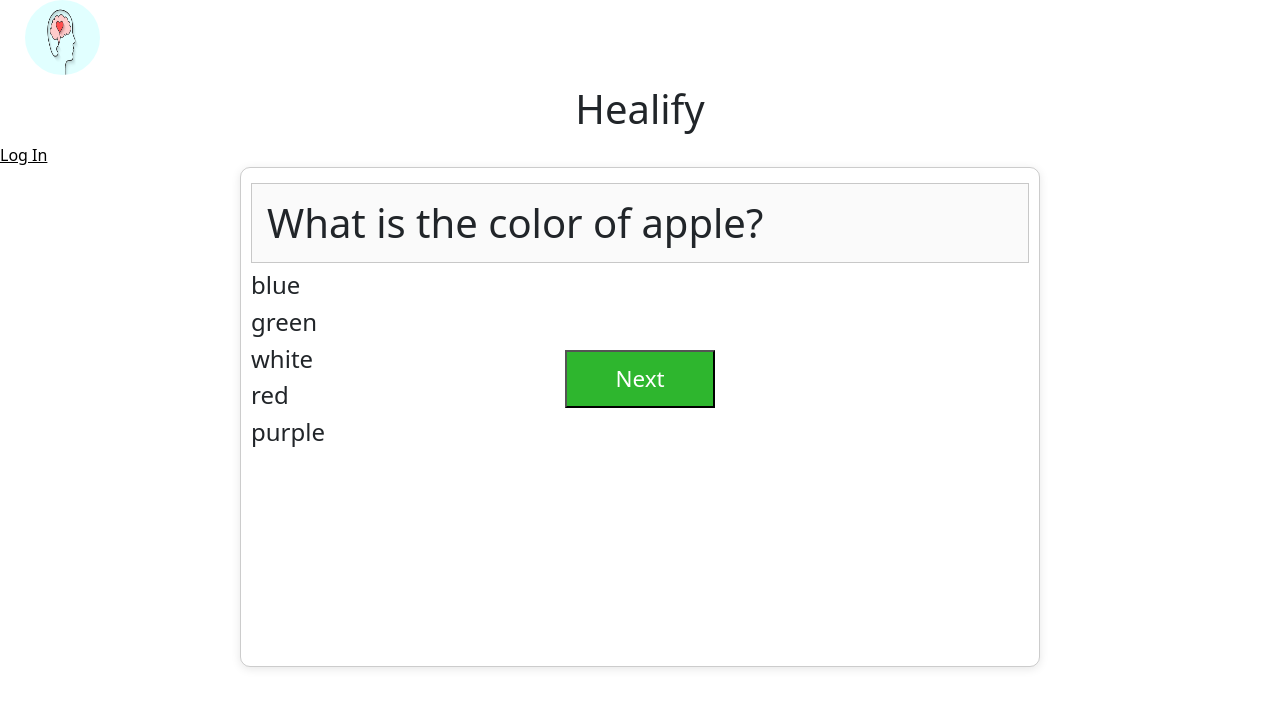
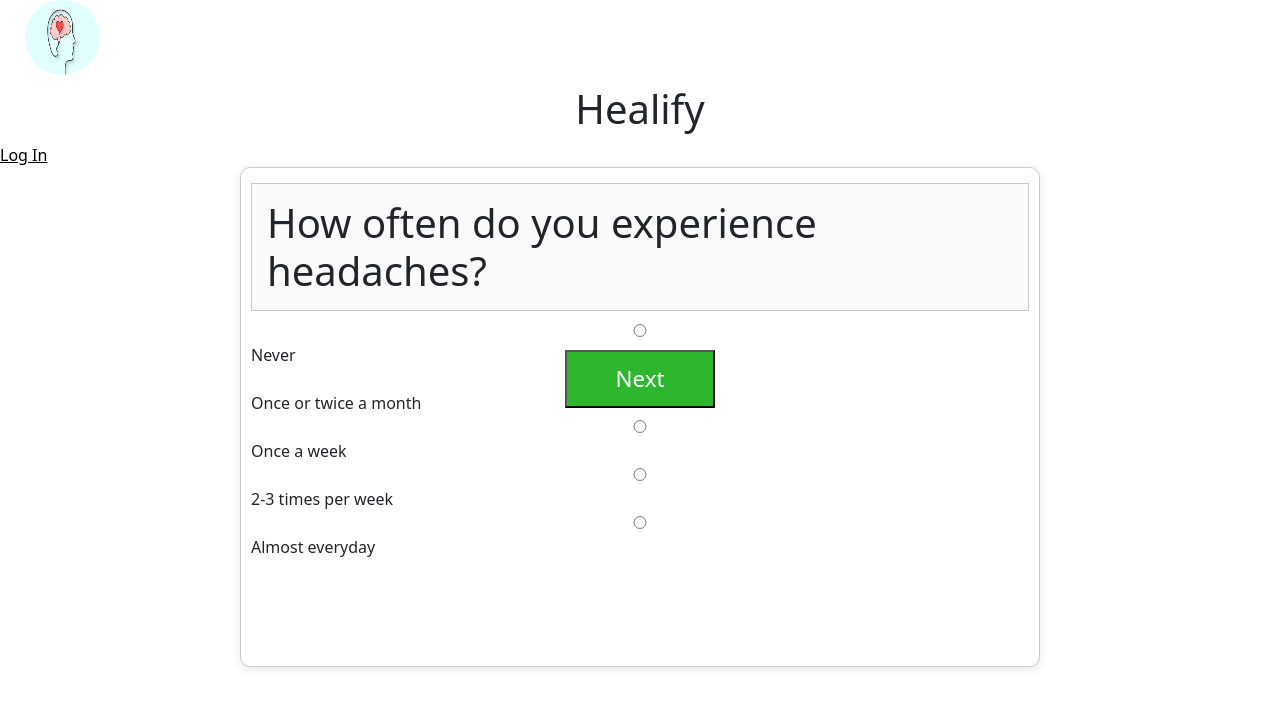
Before and after one commit to SE-Project-Team/Healify, a React (Create React App) app in the folder healify/: page /Quiz in a window 1280 px wide. Shown: the top 708 px of the page. Built offline with nearby package versions, Linux system fonts and the light colour scheme.

Commit message:
Radio Buttons Added

```diff
--- a/healify/src/Components/Quiz.js
+++ b/healify/src/Components/Quiz.js
@@ -1,5 +1,4 @@
-import React from "react";
-import image from "../Assets/homePage.webp";
+import React, { Component } from "react";
 import brainImg from "../Assets/brain.jpg";
 import styles from "./Quiz.module.css";
 import styles2 from "./Home.module.css";
@@ -8,10 +7,22 @@ import SpecificQuestion from "./Quiz/Question";
 import { useState } from "react";
 
 export const Quiz = () => {
+  const [option, setOption] = useState(-1);
+  const handleChange = (e) => {
+    const { name, value } = e.target;
+    setOption(value);
+    console.log(option);
+  };
   let i = 0;
-  const [arr, setArr] = useState(Questions);
-  const [que, setQue] = useState(Questions[0]);
+  const [counter, setCounter] = useState(0);
+  const [que, setQue] = useState(Questions[counter]);
   console.log(Questions);
+  const newQue = () => {
+    setCounter(counter + 1);
+    if (counter < 12) {
+      setQue(Questions[counter]);
+    }
+  };
   return (
     <>
       <header>
@@ -22,11 +33,45 @@ export const Quiz = () => {
         </a>
       </header>
       <div className={styles.quizcontainer}>
-        <SpecificQuestion key={que.id} {...que}></SpecificQuestion>
-        <button
-          className={styles.playBtn}
-          onClick={() => setQue(Questions[++i])}
-        >
+        <div>
+          <h1 className={styles.quizquestionBox}>{que.que}</h1>
+          <input
+            type="radio"
+            value={que.op1}
+            name={que}
+            onChange={handleChange}
+          />{" "}
+          {que.op1}
+          <input
+            type="radio"
+            value={que.op2}
+            name={que}
+            onChange={handleChange}
+          />{" "}
+          {que.op2}
+          <input
+            type="radio"
+            value={que.op3}
+            name={que}
+            onChange={handleChange}
+          />{" "}
+          {que.op3}
+          <input
+            type="radio"
+            value={que.op4}
+            name={que}
+            onChange={handleChange}
+          />{" "}
+          {que.op4}
+          <input
+            type="radio"
+            value={que.op4}
+            name={que}
+            onChange={handleChange}
+          />{" "}
+          {que.op5}
+        </div>
+        <button className={styles.playBtn} onClick={newQue}>
           Next
         </button>
       </div>
--- a/healify/src/Components/Quiz/Question.js
+++ b/healify/src/Components/Quiz/Question.js
@@ -1,16 +1,53 @@
 import React from "react";
+import { useState } from "react";
 import styles from "./Question.module.css";
 
 const Question = ({ que, op1, op2, op3, op4, op5 }) => {
+  const [option, setOption] = useState(-1);
+  const handleChange = (e) => {
+    const { name, value } = e.target;
+    setOption(value);
+    console.log(option);
+  };
   return (
     <div>
       <div>
         <h1 className={styles.quizquestionBox}>{que}</h1>
-        <h4>{op1}</h4>
-        <h4>{op2}</h4>
-        <h4>{op3}</h4>
-        <h4>{op4}</h4>
-        <h4>{op5}</h4>
+        <input
+          type="radio"
+          value={op1}
+          name={que}
+          onChange={handleChange}
+        />{" "}
+        {op1}
+        <input
+          type="radio"
+          value={op1}
+          name={que}
+          onChange={handleChange}
+        />{" "}
+        {op2}
+        <input
+          type="radio"
+          value={op1}
+          name={que}
+          onChange={handleChange}
+        />{" "}
+        {op3}
+        <input
+          type="radio"
+          value={op1}
+          name={que}
+          onChange={handleChange}
+        />{" "}
+        {op4}
+        <input
+          type="radio"
+          value={op1}
+          name={que}
+          onChange={handleChange}
+        />{" "}
+        {op5}
       </div>
     </div>
   );
--- a/healify/src/Components/Quiz/Questions.js
+++ b/healify/src/Components/Quiz/Questions.js
@@ -1,20 +1,110 @@
 export const Questions = [
   {
     id: 1,
-    que: "What is the color of apple?",
-    op1: "blue",
-    op2: "green",
-    op3: "white",
-    op4: "red",
-    op5: "purple",
+    que: "How often do you experience headaches?",
+    op1: "Never",
+    op2: "Once or twice a month",
+    op3: "Once a week",
+    op4: "2-3 times per week",
+    op5: "Almost everyday",
   },
   {
     id: 2,
-    que: "Which of the following is an animal?",
-    op1: "Car",
-    op2: "box",
-    op3: "dog",
-    op4: "bus",
-    op5: "plane",
+    que: "How often do you experience tense muscles, sore back and neck?",
+    op1: "Never",
+    op2: "Once or twice a month",
+    op3: "Once a week",
+    op4: "2-3 times per week",
+    op5: "Almost everyday",
+  },
+  {
+    id: 3,
+    que: "How often do you experience fatigue?",
+    op1: "Never",
+    op2: "Once or twice a month",
+    op3: "Once a week",
+    op4: "2-3 times per week",
+    op5: "Almost everyday",
+  },
+  {
+    id: 4,
+    que: "How often do you experience anxiety, worry or phobias?",
+    op1: "Never",
+    op2: "Once or twice a month",
+    op3: "Once a week",
+    op4: "2-3 times per week",
+    op5: "Almost everyday",
+  },
+  {
+    id: 5,
+    que: "How often do you experience difficulty falling asleep?",
+    op1: "Never",
+    op2: "Once or twice a month",
+    op3: "Once a week",
+    op4: "2-3 times per week",
+    op5: "Almost everyday",
+  },
+  {
+    id: 6,
+    que: "How often do you experience irritability?",
+    op1: "Never",
+    op2: "Once or twice a month",
+    op3: "Once a week",
+    op4: "2-3 times per week",
+    op5: "Almost everyday",
+  },
+  {
+    id: 7,
+    que: "How often do you experience insomnia?",
+    op1: "Never",
+    op2: "Once or twice a month",
+    op3: "Once a week",
+    op4: "2-3 times per week",
+    op5: "Almost everyday",
+  },
+  {
+    id: 8,
+    que: "How often do you experience bouts of anger/hostility?",
+    op1: "Never",
+    op2: "Once or twice a month",
+    op3: "Once a week",
+    op4: "2-3 times per week",
+    op5: "Almost everyday",
+  },
+  {
+    id: 9,
+    que: "How often do you experience boredom or depression?",
+    op1: "Never",
+    op2: "Once or twice a month",
+    op3: "Once a week",
+    op4: "2-3 times per week",
+    op5: "Almost everyday",
+  },
+  {
+    id: 10,
+    que: "How often do you eat too much or too little?",
+    op1: "Never",
+    op2: "Once or twice a month",
+    op3: "Once a week",
+    op4: "2-3 times per week",
+    op5: "Almost everyday",
+  },
+  {
+    id: 11,
+    que: "How often do you experience diarrhea, cramps, gas or constipation?",
+    op1: "Never",
+    op2: "Once or twice a month",
+    op3: "Once a week",
+    op4: "2-3 times per week",
+    op5: "Almost everyday",
+  },
+  {
+    id: 12,
+    que: "How often do you experience restlessness, itching or tics?",
+    op1: "Never",
+    op2: "Once or twice a month",
+    op3: "Once a week",
+    op4: "2-3 times per week",
+    op5: "Almost everyday",
   },
 ];
```
